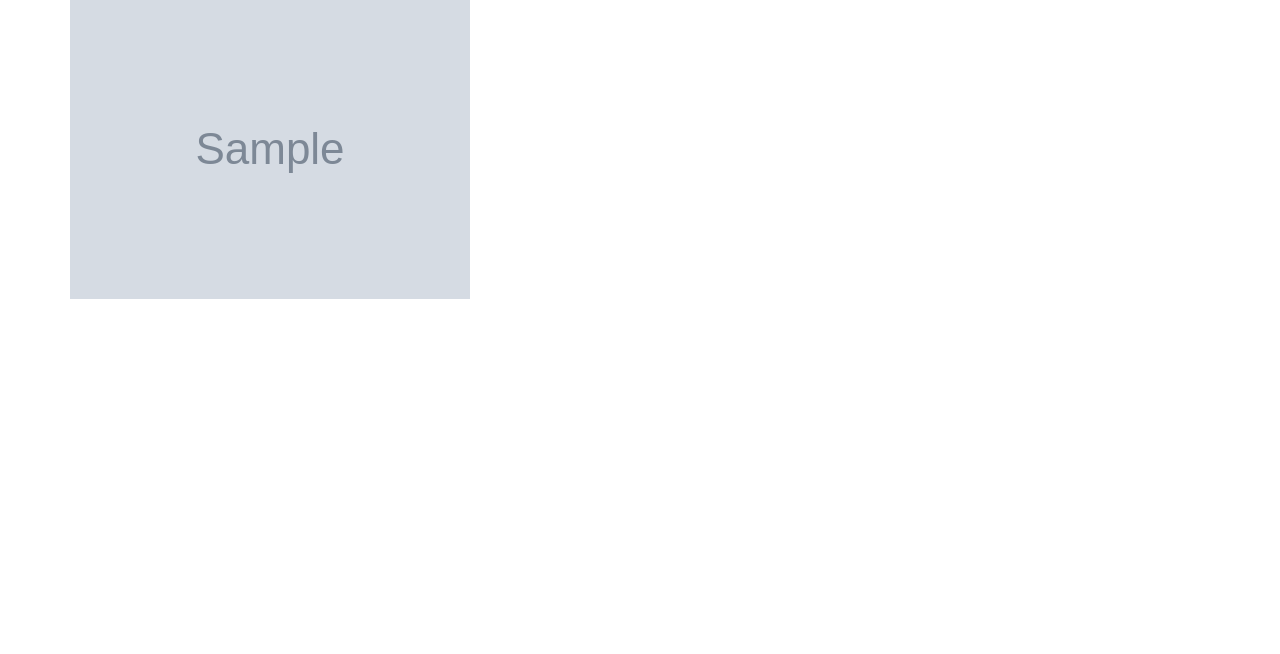
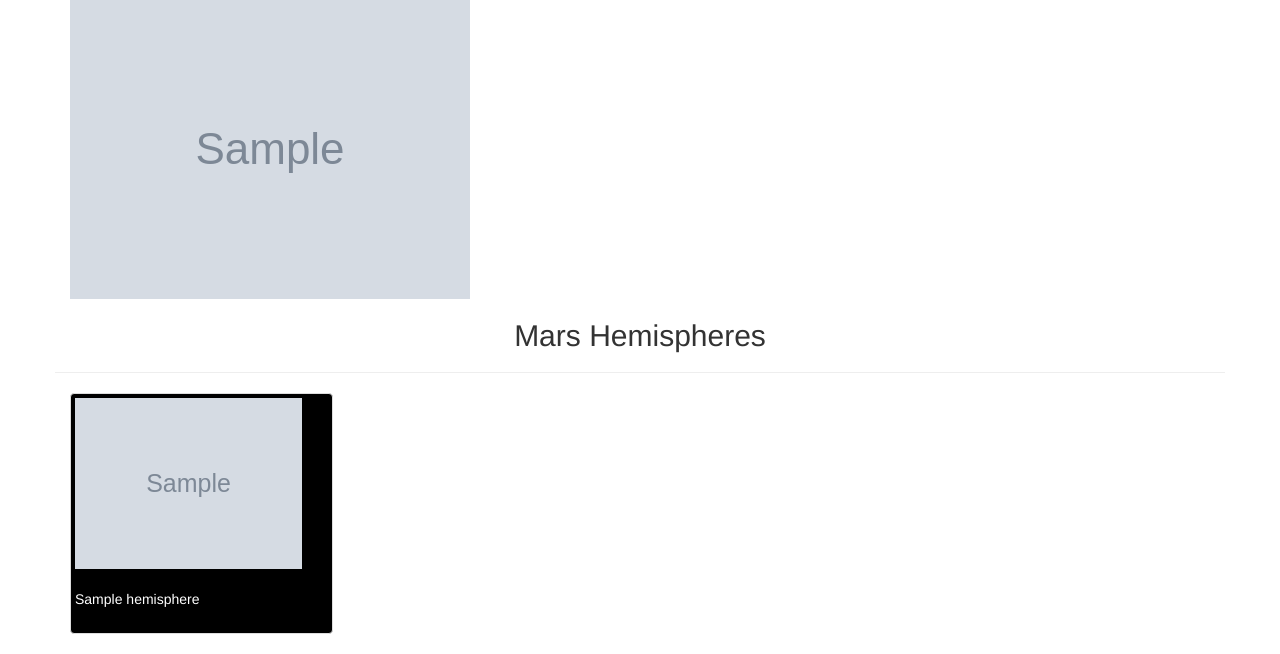
Before and after one commit to bhaskarborah/Mission-to-Mars, a Flask app: page / in a window 1280 px wide. Shown: the part 468-1122 px from the top of the page. Before the commit the page ends 767 px from the top, so only its background shows below. Run offline with Flask 2, Linux system fonts and the light colour scheme; grey boxes marked "Sample" are stand-in pictures; a database or web service that is not in the repository returns one stand-in record (values such as "Sample title"); some libraries are stand-ins or nearby versions.

Commit message:
Add files via upload

```diff
--- a/template/index.html
+++ b/template/index.html
@@ -48,6 +48,33 @@
                 </div>
             </div>
        </div>
+      <!-- Hemisphere Info -->
+      <div class="row" id="mars-hemispheres">
+            <div class="col-md-12">
+                <!-- Mars Hemispheres -->
+                <div class="row" id="mars-hemispheres">
+                        <h2 style="text-align:center;">Mars Hemispheres</h2>
+                        <hr style="width:100%">
+                </div>
+            </div>
+            <!-- Hemisphere images -->
+            {% for hemisphere in mars.hemisphere_image_info %}
+                <div class="col-xs-6 col-md-3">
+                    <figure class="img-responsive">
+                        <div class = "thumbnail" style="background-color: black;">
+                            <a href = "{{hemisphere.img_url}}" target = "_blank">
+                                <div>
+                                    <img src = "{{hemisphere.img_url}}" class="img-responsive" alt = "Responsive image" style = "width:90%">
+                                    <br>
+                                    <figcaption style="text-align: left; color: white;">{{hemisphere.title}}</figcaption>
+                                    <br>
+                                </div>
+                            </a>
+                         </div>
+                    </figure>
+                </div>
+            {% endfor %}
+       </div>
     </div>
   </body>
 </html>
```
Lines whose indentation alone changed are shown as unchanged.
